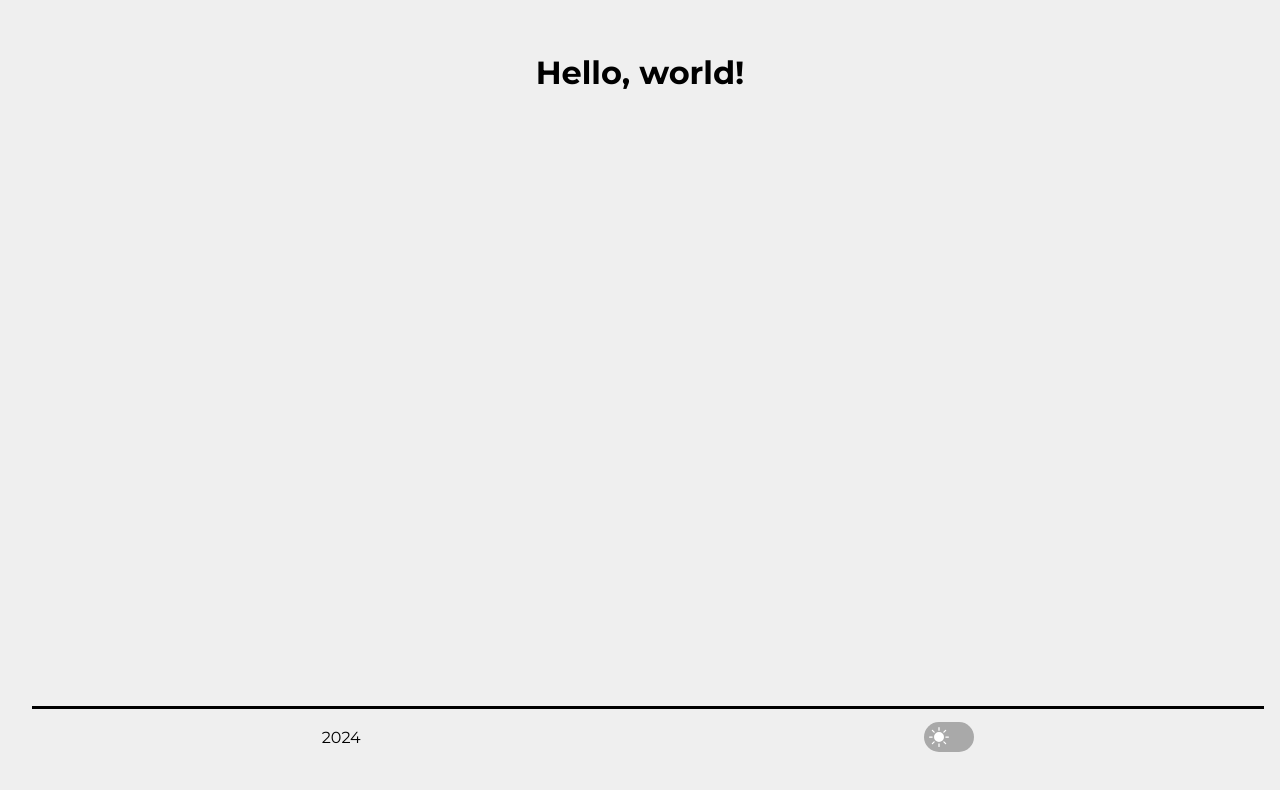
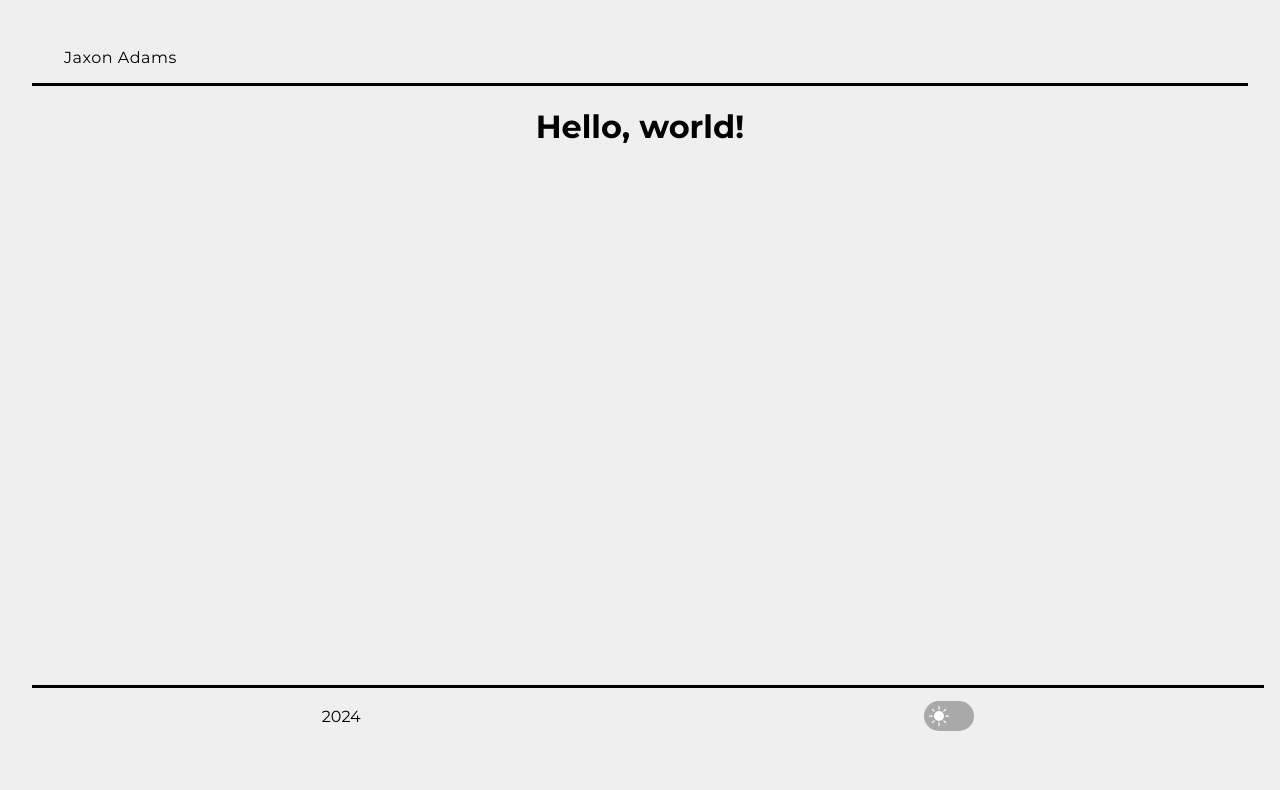
Before and after one commit to JaxonAdams/urban-spork, a React (Vite) app: page / in a window 1280 px wide. Shown: the top 790 px of the page. Built offline with nearby package versions, Linux system fonts and the light colour scheme.

Commit message:
added header component

```diff
--- a/src/App.css
+++ b/src/App.css
@@ -8,11 +8,26 @@ html, body {
 }
 
 
-/* main element styles */
+/* shared styles */
 main {
   padding-bottom: 2.5rem;  /* leave room for footer */
 }
-/* end main element styles */
+
+.txt {
+  letter-spacing: 0.5px;
+  color: var(--txt);
+}
+/* end shared styles */
+
+
+/* header component styles */
+header {
+  padding: 0 2rem;
+  border-bottom: 3px solid var(--txt);
+  display: flex;
+  justify-content: space-between;
+}
+/* end header component styles */
 
 
 /* footer component styles */
--- a/src/App.tsx
+++ b/src/App.tsx
@@ -3,7 +3,7 @@ import { useEffect } from "react";
 import "./App.css"
 
 import LightDarkToggle from "./utils/LightDarkToggle";
-import Footer from "./components/Footer/Footer";
+import Home from "./pages/Home";
 
 function App() {
 
@@ -15,10 +15,7 @@ function App() {
 
   return (
     <>
-    <main>
-      <h1>Hello, world!</h1>
-    </main>
-    <Footer toggler={appModeToggler} />
+    <Home appModeToggler={appModeToggler} />
     </>
   )
 }
--- /dev/null
+++ b/src/components/Header/Header.tsx
@@ -0,0 +1,12 @@
+import React from "react";
+
+const Header: React.FC = () => {
+    return (
+        <header>
+            <p className="txt header-txt">Jaxon Adams</p>
+            <div className="menu-btn"></div>
+        </header>
+    );
+}
+
+export default Header;
--- /dev/null
+++ b/src/pages/Home.tsx
@@ -0,0 +1,23 @@
+import React from "react";
+
+import LightDarkToggle from "../utils/LightDarkToggle";
+import Header from "../components/Header/Header";
+import Footer from "../components/Footer/Footer";
+
+interface Props {
+    appModeToggler: LightDarkToggle
+}
+
+const Home: React.FC<Props> = ({ appModeToggler }) => {
+    return (
+        <>
+        <Header />
+        <main>
+            <h1>Hello, world!</h1>
+        </main>
+        <Footer toggler={appModeToggler} />
+        </>
+    );
+}
+
+export default Home;
--- a/src/utils/LightDarkToggle.ts
+++ b/src/utils/LightDarkToggle.ts
@@ -17,7 +17,8 @@ class LightDarkToggle {
         console.log(this.toggleStatus);
 
         this.darkColors = {
-            background: "#242424",
+            // background: "#242424",  // I might use this style later
+            background: "#000000",
             secondary: "#062F4F",
             highlight: "#B82601",
             txt: "#FFFFFF"
```
